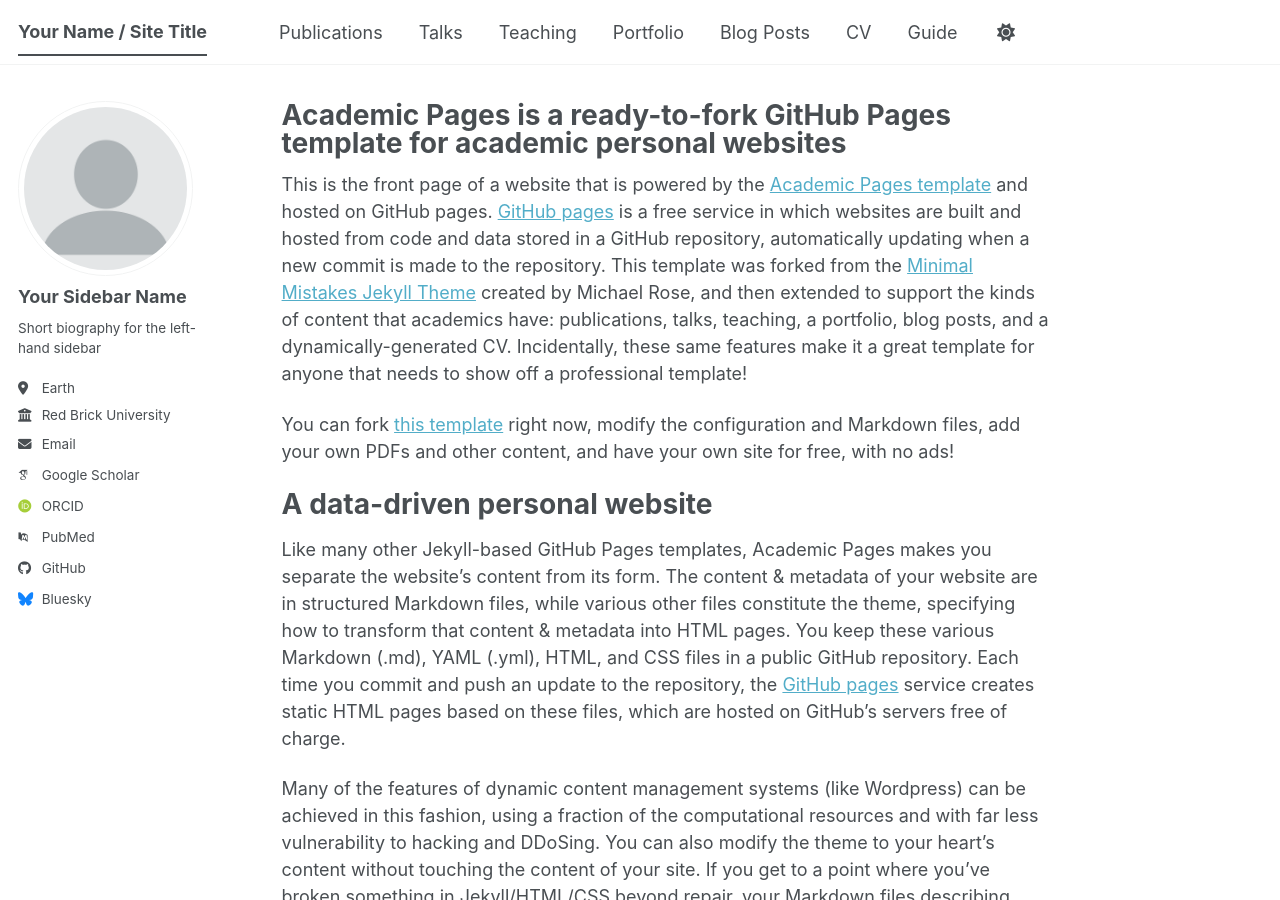
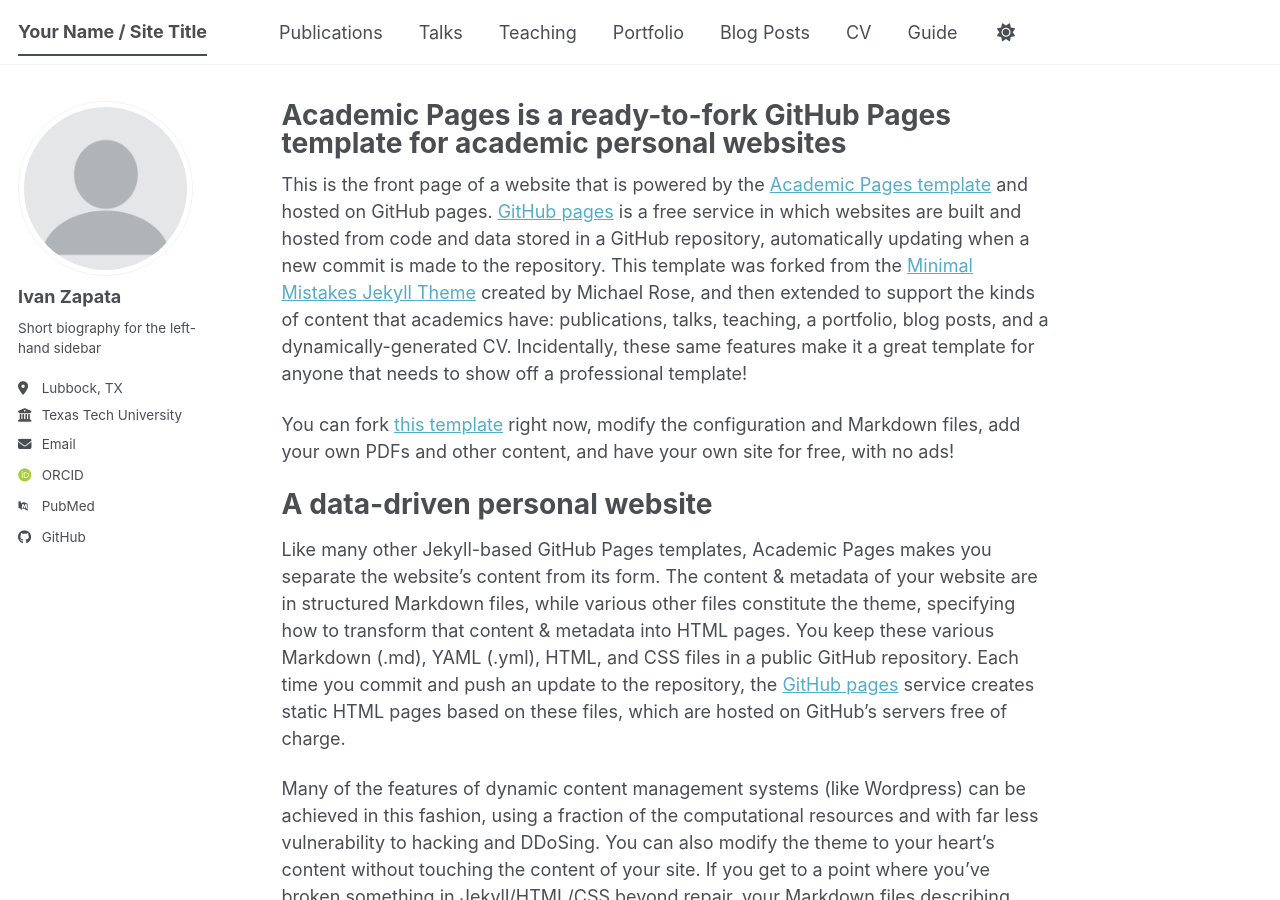
Before and after one commit to ivzapata/ivzapata.github.io, a Jekyll site: the page built from _pages/about.md, in a window 1280 px wide and 900 px high. Built offline with Jekyll 4.4.1, drawn with Linux system fonts in a browser that asks for light colours; some web fonts are replaced; a script bundle is joined from its source files by our own code; library files that are not in the unit come from our copies.

Commit message:
Changes in name and social media handles

```diff
--- a/_config.yml
+++ b/_config.yml
@@ -24,21 +24,21 @@
 author:
   # Biographic information
   avatar           : "profile.png"
-  name             : "Your Sidebar Name"
+  name             : "Ivan Zapata"
   pronouns         : # example: "she/her"
   bio              : "Short biography for the left-hand sidebar"
-  location         : "Earth"
-  employer         : "Red Brick University"
+  location         : "Lubbock, TX"
+  employer         : "Texas Tech University"
   uri              : # URL
   email            : "none@example.org"
 
   # Academic websites
   academia         : # URL
   arxiv            : # URL - Update with the correct link to your profile
-  googlescholar    : "https://scholar.google.com/citations?user=PS_CX0AAAAAJ"
+  googlescholar    : # URL - Update with the correct link to your profile
   inspire-hep      : # URL
   impactstory      : # URL
-  orcid            : "https://orcid.org/yourorcidurl"
+  orcid            : "https://orcid.org/0009-0003-8678-4394"
   semantic         : # URL
   ssrn             : # URL
   pubmed           : "https://www.ncbi.nlm.nih.gov/pubmed/?term=john+snow"
@@ -57,7 +57,7 @@
 
   # Social media
   artstation       : # Username
-  bluesky          : "bsky.app" # Replace this with you Bluesky username
+  bluesky          : # Replace this with you Bluesky username
   facebook         : # Username
   flickr           : # Username
   foursquare       : # Username
```
